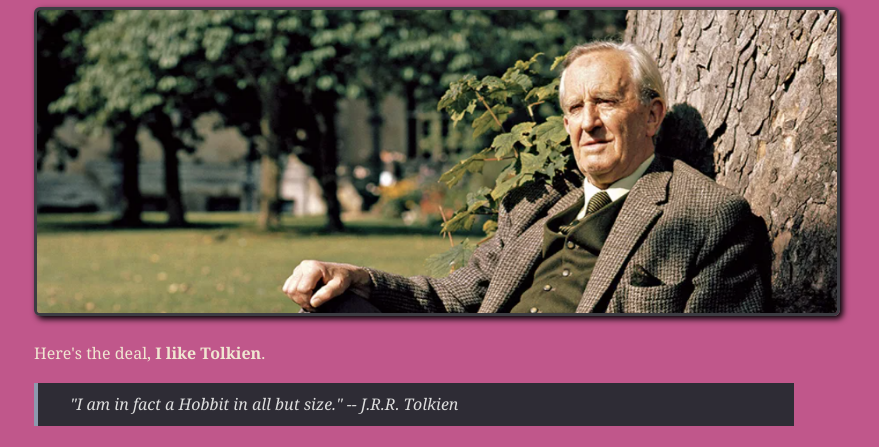
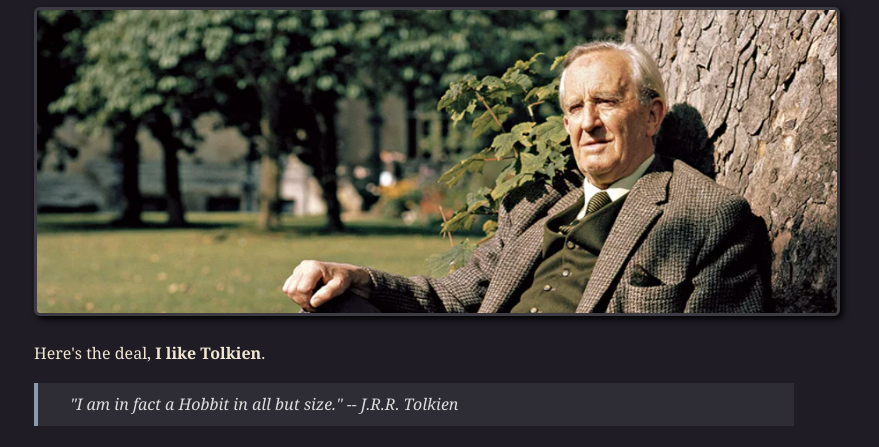
Before and after one commit to Jeedan/staticSiteGenerator, a plain HTML site: page docs/index.html in a window 1280 px wide. Shown: the part 121-568 px from the top of the page, without its empty margins (206-1085 px from the left). Drawn offline with Linux system fonts and the light colour scheme.

Commit message:
reverted bg

```diff
--- a/docs/index.css
+++ b/docs/index.css
@@ -1,5 +1,5 @@
 body {
-  background-color: #c0578b;
+  background-color:  #1f1c25;
   color: #f0e6d1;
   font-family: "Luminari", "Georgia", serif;
   line-height: 1.7;
--- a/static/index.css
+++ b/static/index.css
@@ -1,5 +1,5 @@
 body {
-  background-color: #c0578b;
+  background-color:  #1f1c25;
   color: #f0e6d1;
   font-family: "Luminari", "Georgia", serif;
   line-height: 1.7;
```
